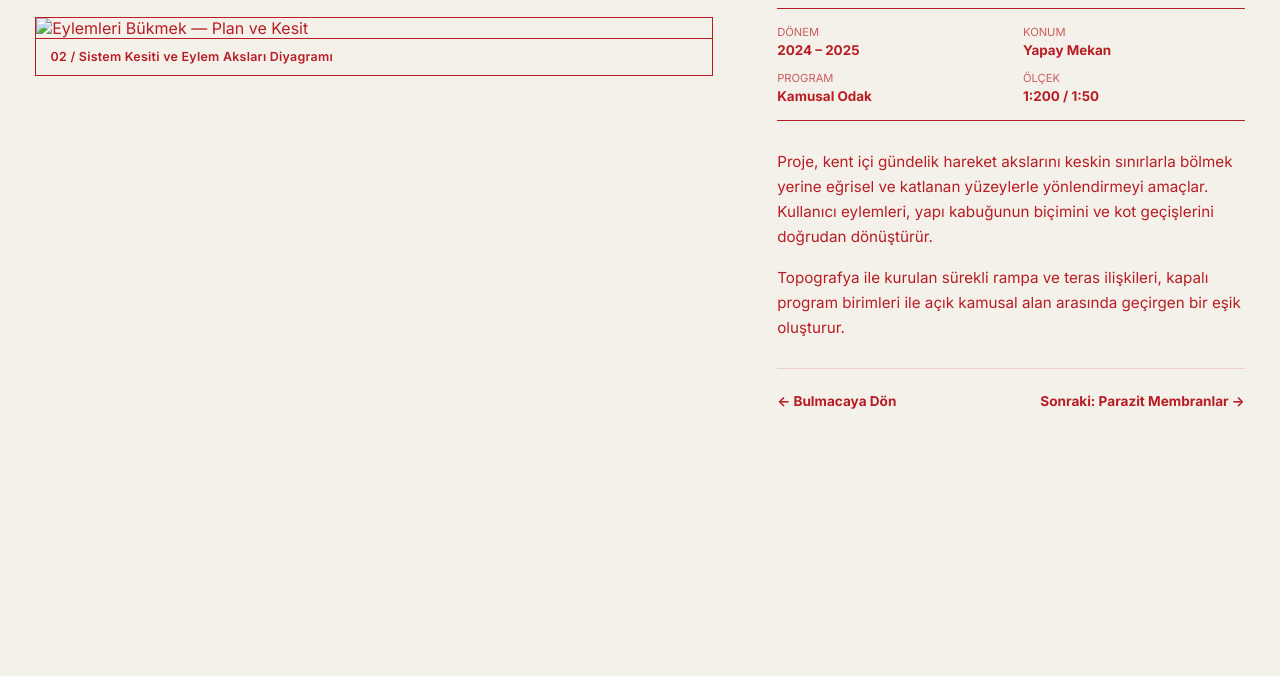
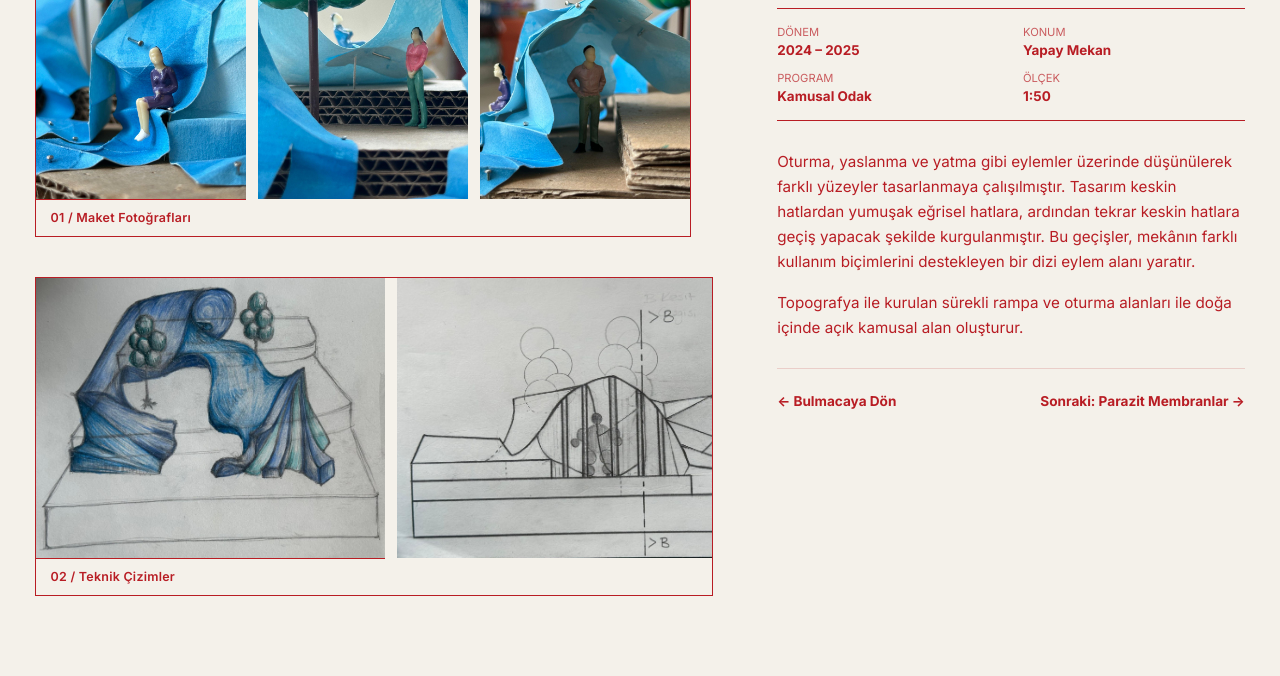
Before and after one commit to Elufu07/portfolyo, a plain HTML site: page eylemleri-bukmek.html in a window 1280 px wide. Shown: the part 198-874 px from the top of the page. Before the commit the page ends 800 px from the top, so only its background shows below. Drawn offline with Linux system fonts and the light colour scheme.

Commit message:
Add files via upload

```diff
--- a/eylemleri-bukmek.html
+++ b/eylemleri-bukmek.html
@@ -44,13 +44,18 @@
     <!-- SOL SÜTUN: GÖRSELLER -->
     <section class="detail-gallery">
       <figure class="detail-figure">
-        <img src="eylemleri-bukmek.jpg" alt="Eylemleri Bükmek — Ana Görünüm">
-        <figcaption>01 / Kütlesel Bükülme ve Kamusal Arayüz Perspektifi</figcaption>
+        <img src="merhaba.jpeg" alt="Eylemleri Bükmek — Ana Görünüm">
+        <img src="foto1.jpeg" alt="Eylemleri Bükmek — Ana Görünüm">
+        <img src="foto2.jpeg" alt="Eylemleri Bükmek — Ana Görünüm">
+        <figcaption>01 / Maket Fotoğrafları</figcaption>
       </figure>
 
       <figure class="detail-figure">
-        <img src="eylemleri-bukmek-2.jpg" alt="Eylemleri Bükmek — Plan ve Kesit">
-        <figcaption>02 / Sistem Kesiti ve Eylem Aksları Diyagramı</figcaption>
+        <img src="eskiz.jpeg" alt="Eylemleri Bükmek — Plan ve Kesit">
+        <img src="görünüş.jpeg" alt="Eylemleri Bükmek — Plan ve Kesit">
+        <img src="görünüş 2.jpeg" alt="Eylemleri Bükmek — Plan ve Kesit">
+        <img src="görünüş 3.jpeg" alt="Eylemleri Bükmek — Plan ve Kesit">
+        <figcaption>02 / Teknik Çizimler</figcaption>
       </figure>
     </section>
 
@@ -76,16 +81,16 @@
         </div>
         <div class="spec-item">
           <span>Ölçek</span>
-          <strong>1:200 / 1:50</strong>
+          <strong>1:50</strong>
         </div>
       </div>
 
       <div class="detail-description">
         <p>
-          Proje, kent içi gündelik hareket akslarını keskin sınırlarla bölmek yerine eğrisel ve katlanan yüzeylerle yönlendirmeyi amaçlar. Kullanıcı eylemleri, yapı kabuğunun biçimini ve kot geçişlerini doğrudan dönüştürür.
+          Oturma, yaslanma ve yatma gibi eylemler üzerinde düşünülerek farklı yüzeyler tasarlanmaya çalışılmıştır. Tasarım keskin hatlardan yumuşak eğrisel hatlara, ardından tekrar keskin hatlara geçiş yapacak şekilde kurgulanmıştır. Bu geçişler, mekânın farklı kullanım biçimlerini destekleyen bir dizi eylem alanı yaratır.
         </p>
         <p>
-          Topografya ile kurulan sürekli rampa ve teras ilişkileri, kapalı program birimleri ile açık kamusal alan arasında geçirgen bir eşik oluşturur.
+          Topografya ile kurulan sürekli rampa ve oturma alanları ile doğa içinde açık kamusal alan oluşturur.
         </p>
       </div>
 
--- a/styles.css
+++ b/styles.css
@@ -476,35 +476,65 @@ body {
 /* =========================================================
    PROJE DETAY SAYFASI DÜZENİ (FOTOĞRAF YANINA YAZI)
    ========================================================= */
+
 .project-detail-container {
   max-width: 1360px;
   width: 100%;
   margin: 0 auto;
   padding: 3rem 2.2rem 5rem;
   display: grid;
-  grid-template-columns: 1.45fr 1fr;
+  grid-template-columns: minmax(0, 1.45fr) 1fr; /* Yatay kaydırmanın taşmasını kesin olarak önler */
   gap: 4rem;
   align-items: start;
 }
 
 .detail-gallery {
   display: flex;
-  flex-direction: column;
+  flex-direction: column; /* Kategorileri alt alta dizer */
   gap: 2.5rem;
+  width: 100%;
+  min-width: 0;
 }
 
+/* Her kategori kutusu kendi içinde sağa doğru kaydırılır */
 .detail-figure {
+  display: inline-grid;
+  grid-auto-flow: column;
+  grid-template-rows: auto auto;
+  column-gap: 0.75rem;
+  width: fit-content;
+  max-width: 100%; /* Sütun genişliğini aştığı anda yatay kaydırmayı başlatır */
+  overflow-x: auto;
   border: 1px solid var(--ink-red);
   background-color: var(--bg-paper);
+  scroll-snap-type: x mandatory;
+  scrollbar-width: thin;
+  scrollbar-color: var(--ink-red) transparent;
+}
+
+.detail-figure::-webkit-scrollbar {
+  height: 5px;
+}
+
+.detail-figure::-webkit-scrollbar-track {
+  background: var(--grid-faint);
+}
+
+.detail-figure::-webkit-scrollbar-thumb {
+  background: var(--ink-red);
 }
 
 .detail-figure img {
-  width: 100%;
-  height: auto;
+  grid-row: 1;
+  height: 360px;
+  width: auto;
   display: block;
+  scroll-snap-align: start;
 }
 
 .detail-figure figcaption {
+  grid-row: 2;
+  grid-column: 1 / -1;
   padding: 0.65rem 0.9rem;
   font-size: 0.78rem;
   font-weight: 600;
@@ -705,3 +735,25 @@ body {
     position: static;
   }
 }
+
+.detail-figure img {
+    height: 280px;
+  }
+
+/* Mobil menüde Projeler listesinin sola taşmasını önler ve alta doğru açar */
+  .dropdown {
+    width: 100%;
+  }
+
+  .dropdown-content {
+    position: static;
+    width: 100%;
+    min-width: unset;
+    padding-top: 0.6rem;
+    padding-left: 0.75rem;
+  }
+
+  .dropdown:hover .dropdown-content,
+  .dropdown:focus-within .dropdown-content {
+    display: block;
+  }
```
Also changed, not shown: eskiz.jpeg (added), foto1.jpeg (added), foto2.jpeg (added), görünüş 2.jpeg (added), görünüş 3.jpeg (added), görünüş.jpeg (added).
